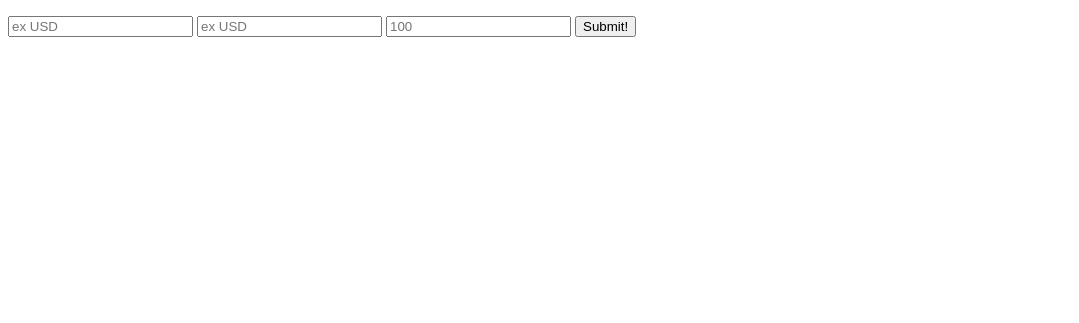
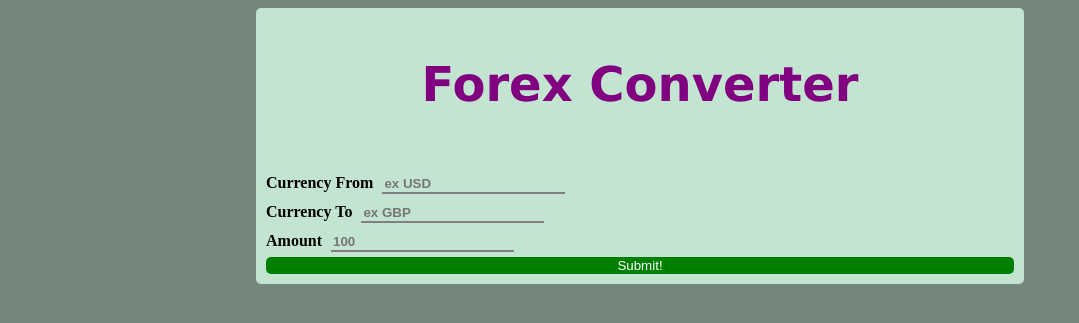
Before and after one commit to pmbyrd/currency_converter, a Flask app: page / in a window 1280 px wide. Shown: the top 323 px of the page, without its empty margins (0-1079 px from the left). Run offline with Flask 2, Linux system fonts and the light colour scheme.

```diff
--- a/app.py
+++ b/app.py
@@ -5,15 +5,14 @@ from flask_debugtoolbar import DebugToolbarExtension
 
 from converter import Currency_Converter
 
-from forex import c_rates, c_symbol
+
 
 
 
 app = Flask(__name__)
 app.config['SECRET_KEY'] = "abc123"
 app.config["DEBUG_TB_INTERCEPT_REDIRECTS"] = False
-app.config['TESTING'] = True
-app.config['DEBUG_TB_HOSTS'] = ['dont-show-debug-toolbar']
+
 app.debug = True
 
 toolbar = DebugToolbarExtension(app)
@@ -42,25 +41,28 @@ def handles_form():
     #initialize the variables that will be passed into the template
     #get the inputs from the page
 
-    res_from = request.form["from"]
-    res_to = request.form["to"]
-    res_amount = request.form["amount"]
+    res_from = request.form.get("from")
+    res_to = request.form.get("to")
+    res_amount = request.form.get("amount")
 
     converter = Currency_Converter(res_from, res_to, res_amount)
 
-    response = converter.check_is_valid(res_from, res_to, res_amount)
+    values = converter.get_values()
 
-    #display messages to the screen
-    # if response:
-    #     flash
+    # check = converter.check_is_valid
 
-    result = converter.get_rate_result(res_from, res_to, res_amount)
+    # msg = check(*values)
 
-    symbol = converter.get_symbol(res_to)
+    # import pdb
+    # pdb.set_trace()
+    # if msg:
+    #     flash(msg)
+    #     return redirect("/")
 
 
-
-    #pass the variables into the template
+    result = converter.get_rate_result(*values)
+    symbol = converter.get_symbol(res_to)
+            #pass the variables into the template
     return render_template("results.html", symbol=symbol, result=result )
 
 
--- a/forex.py
+++ b/forex.py
@@ -1,7 +1,11 @@
 # import forex and and methods needed
 from forex_python.converter import CurrencyRates, CurrencyCodes
 
-c_rates = CurrencyRates()
+c_rates = CurrencyRates(force_decimal=True)
 # Decimal() Do not want ints passed in as strings
 
 c_symbol = CurrencyCodes()
+
+rates = c_rates.get_rates("USD")
+
+rates_lst = rates.keys()
--- /dev/null
+++ b/static/style.css
@@ -0,0 +1,59 @@
+* {
+    box-sizing: border-box;
+}
+
+body {
+    background-color:hsl(147, 8%, 49%);
+    display: flex;
+    justify-content: center;
+}
+
+.title {
+    text-align: center;
+    font-size: 48px;
+    font-family: Verdana, Geneva, Tahoma, sans-serif;
+    color: purple;
+
+}
+
+.converter-form, .results-container {
+    display: flex;
+    flex-direction: column;
+    padding: 10px;
+    font-weight: bold;
+
+}
+
+input {
+    font-weight: bold;
+    margin: 5px;
+    border: none;
+    border-bottom: 2px solid gray;
+    color: hsl(147, 8%, 16%);
+    background-color:inherit;
+
+}
+
+button {
+    border: none;
+    font: 24px;
+    background-color: green;
+    color: white;
+    border-radius: 5px ;
+
+
+}
+
+
+.form-container, .results-container {
+
+    background-color: hsl(147, 37%, 83%);
+    width: 60vw;
+    border-radius: 5px;
+
+}
+
+.results-container {
+    text-align: center;
+     border-radius: 5px;
+}
--- a/templates/base.html
+++ b/templates/base.html
@@ -4,7 +4,7 @@
     <meta charset="UTF-8">
     <meta http-equiv="X-UA-Compatible" content="IE=edge">
     <meta name="viewport" content="width=device-width, initial-scale=1.0">
-    <link rel="stylesheet" href="/static/converter.css">
+    <link rel="stylesheet" href="/static/style.css">
     <title>{% block title %}Converter{%endblock%}</title>
 </head>
 {% block content %}
@@ -17,5 +17,6 @@
 </body>
 
 <script src="/static/app.js"></script>
+
 {%endblock%}
 </html>
--- a/templates/converter.html
+++ b/templates/converter.html
@@ -1,20 +1,33 @@
 {% extends "base.html" %}
 {% block content %}
 
-<div class="msg errors">
-    <p class="msg"></p>
-</div>
+
 
 <div class="form-container">
-    <form action="/results" method="POST">
+    <h3 class="title">Forex Converter</h3>
 
-        <label for="from">
+<div class="msg errors">
+    {% with messages = get_flashed_messages() %}
+    {% if messages %}
+
+    <ul class="flashes">
+        {% for msg in messages %}
+        <li>{{msg}}</li>
+        {% endfor %}
+    </ul>
+
+    {% endif %}
+   {% endwith %}
+</div>
+    <form class="converter-form" action="/results" method="POST">
+
+        <label for="from">Currency From
             <input type="text" name="from" class="from-value" placeholder="ex USD">
         </label>
-        <label for="to">
-            <input type="text" name="to" class="to-value" placeholder="ex USD">
+        <label for="to">Currency To
+            <input type="text" name="to" class="to-value" placeholder="ex GBP">
         </label>
-        <label for="amount">
+        <label for="amount">Amount
             <input type="text" name="amount" class="amount-value" placeholder="100">
         </label>
         <button type="submit">
```
Also changed, not shown: conceptual.md (added, +10 -0 lines), converter.py (+25 -10 lines), test/test_converter.py (+17 -3 lines), static/converter.css (deleted).
